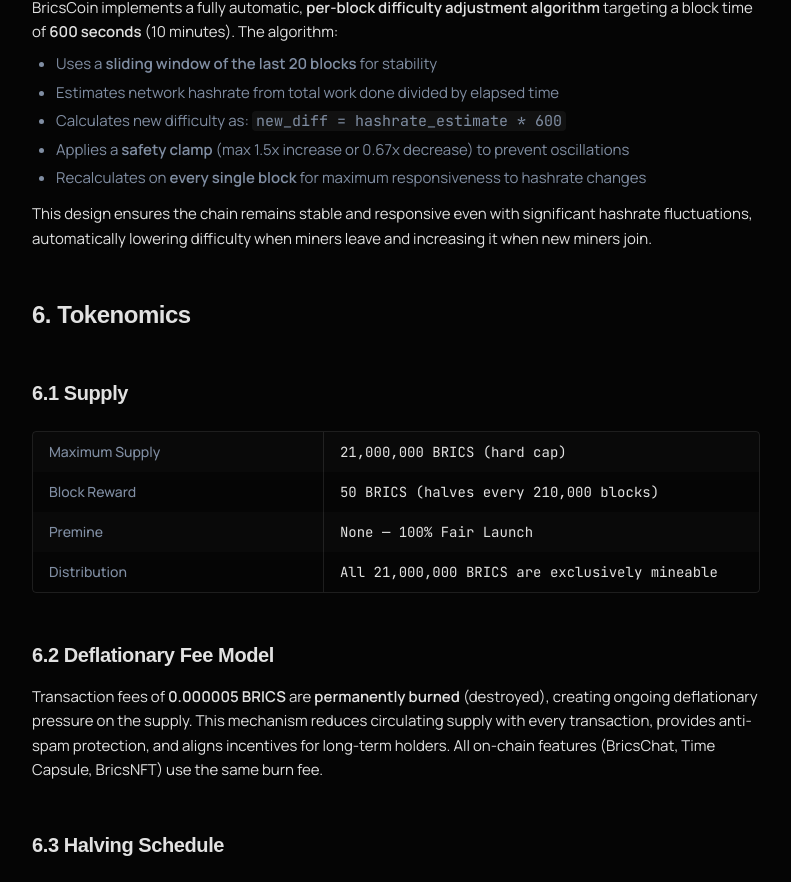
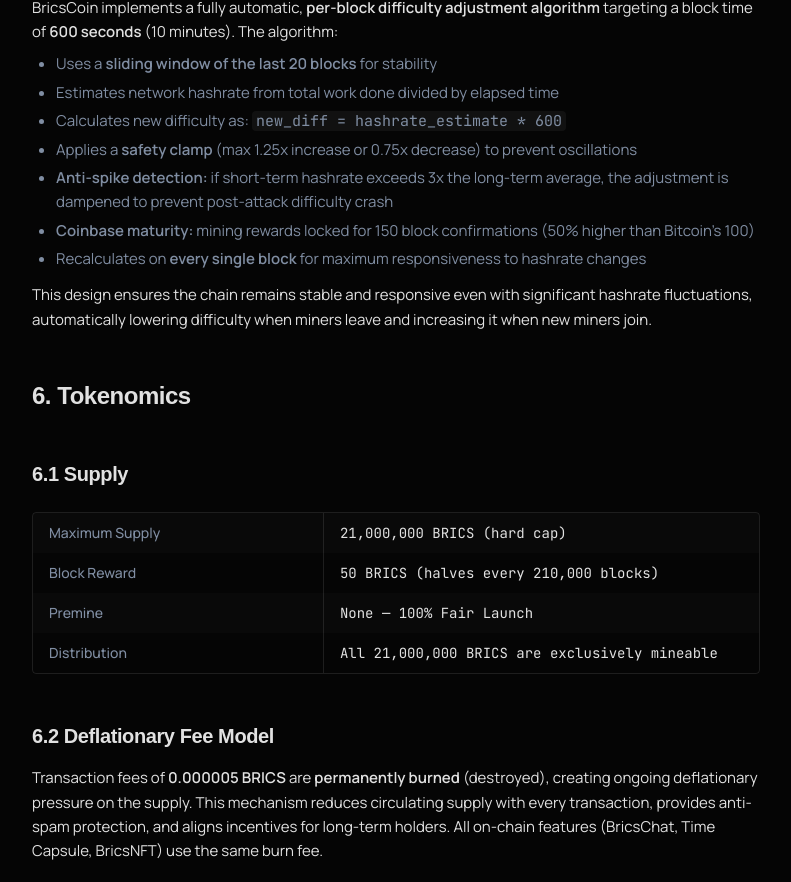
Before and after one commit to Bricscoin2026/Bricscoin, a React (Create React App) app in the folder frontend/: page /whitepaper in a window 1280 px wide. Shown: the part 5412-6294 px from the top of the page, without its empty margins (376-1167 px from the left). Built offline with nearby package versions, Linux system fonts and the light colour scheme; no server answers; a web font is replaced by a local one.

Commit message:
auto-commit for a1981795-c7a5-4905-a73b-1f01c63247ac

```diff
--- a/frontend/src/pages/Whitepaper.jsx
+++ b/frontend/src/pages/Whitepaper.jsx
@@ -320,7 +320,9 @@ export default function Whitepaper() {
             <li>Uses a <strong>sliding window of the last 20 blocks</strong> for stability</li>
             <li>Estimates network hashrate from total work done divided by elapsed time</li>
             <li>Calculates new difficulty as: <code className="bg-white/5 px-1 rounded">new_diff = hashrate_estimate * 600</code></li>
-            <li>Applies a <strong>safety clamp</strong> (max 1.5x increase or 0.67x decrease) to prevent oscillations</li>
+            <li>Applies a <strong>safety clamp</strong> (max 1.25x increase or 0.75x decrease) to prevent oscillations</li>
+            <li><strong>Anti-spike detection:</strong> if short-term hashrate exceeds 3x the long-term average, the adjustment is dampened to prevent post-attack difficulty crash</li>
+            <li><strong>Coinbase maturity:</strong> mining rewards locked for {150} block confirmations (50% higher than Bitcoin&apos;s 100)</li>
             <li>Recalculates on <strong>every single block</strong> for maximum responsiveness to hashrate changes</li>
           </ul>
           <p className="mt-3">
```
